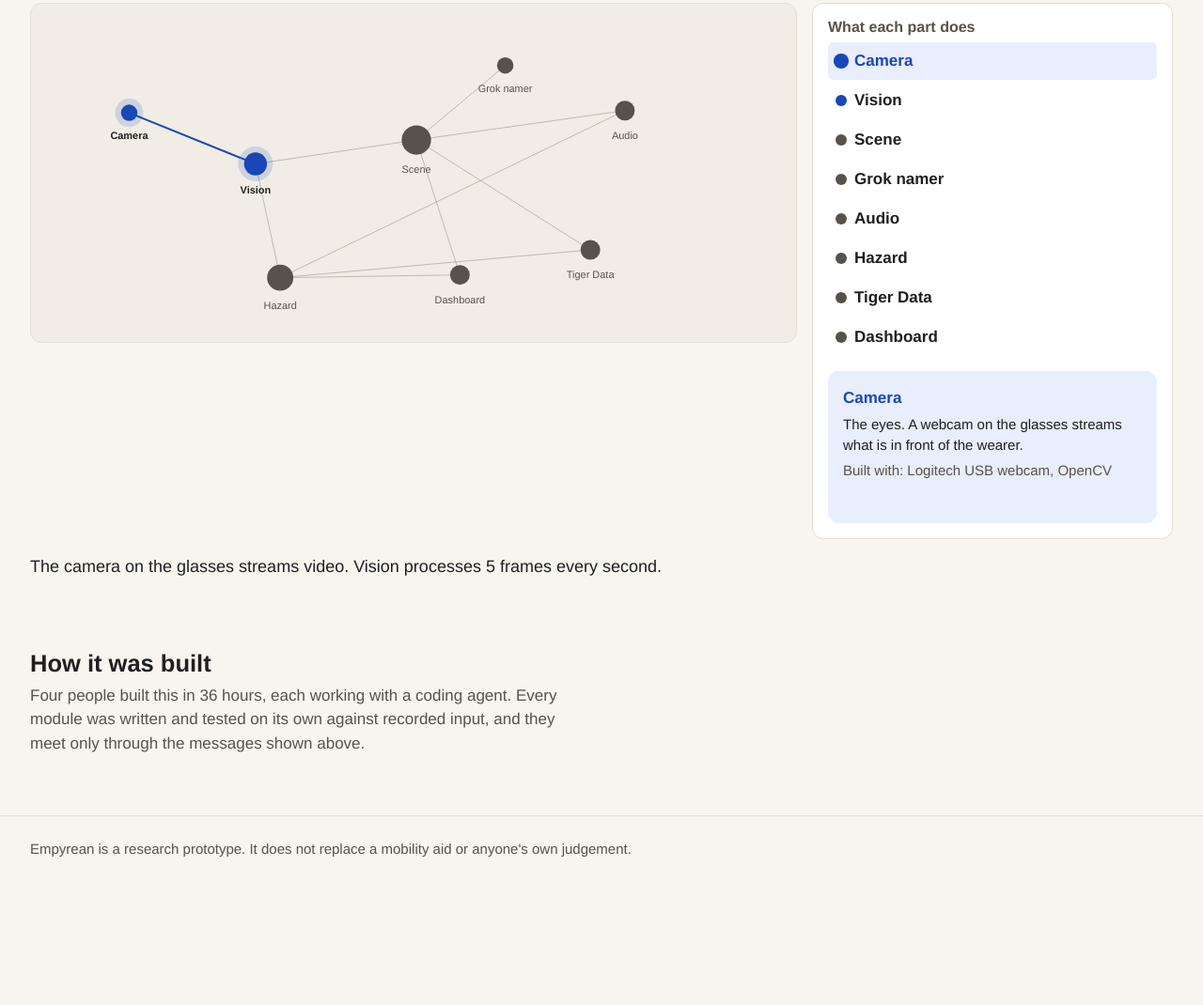
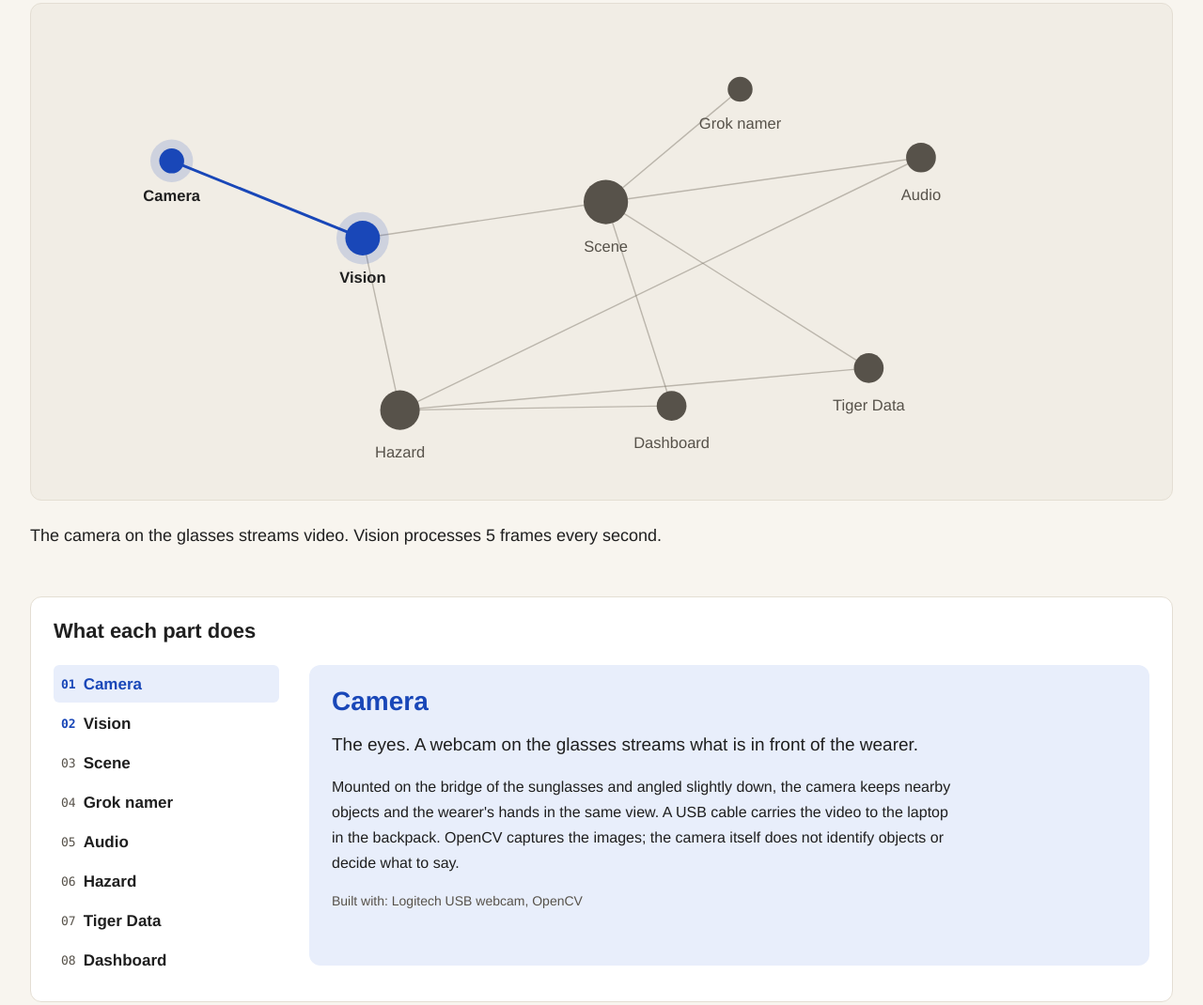
Before and after one commit to richardlancs/Empyrean, a plain HTML site: page howitworks/index.html in a window 1280 px wide. Shown: the part 1673-2743 px from the top of the page at 94% size. Before the commit the page ends 2613 px from the top, so only its background shows below. Drawn offline with nearby package versions, Linux system fonts and the light colour scheme; files that its build step writes are made by us from their sources; files whose address does not match are found by name.

Commit message:
Expand walkthrough flowchart and add linked module descriptions

```diff
--- a/howitworks/content.js
+++ b/howitworks/content.js
@@ -72,48 +72,56 @@ export const NODES = deepFreeze([
     id: "camera",
     label: "Camera",
     role: "The eyes. A webcam on the glasses streams what is in front of the wearer.",
+    description: "Mounted on the bridge of the sunglasses and angled slightly down, the camera keeps nearby objects and the wearer's hands in the same view. A USB cable carries the video to the laptop in the backpack. OpenCV captures the images; the camera itself does not identify objects or decide what to say.",
     tech: "Logitech USB webcam, OpenCV",
   },
   {
     id: "vision",
     label: "Vision",
     role: "Finds objects and fingertips in 5 frames every second and follows them from frame to frame.",
+    description: "Each processed image is resized to 640 by 360 pixels. YOLO finds objects, ByteTrack gives them consistent IDs across frames, and MediaPipe locates the hands and finger joints. Vision publishes these together as a FrameResult, so both scene tracking and hazard detection can work from the same image without waiting for one another.",
     tech: "YOLO11s, ByteTrack, MediaPipe Hands",
   },
   {
     id: "scene",
     label: "Scene",
     role: "The memory. Keeps track of every object in view and decides when a finger is pointing at one.",
+    description: "Scene keeps an object's name and state attached to its tracking ID, including briefly after a hand hides it from the camera. A steady new object produces a NameRequest. An extended finger casts a ray toward the objects; pointing at the same one for two processed frames produces a TouchEvent. Letting go and pointing again creates a fresh announcement.",
     tech: "In-memory state and a small state machine",
   },
   {
     id: "namer",
     label: "Grok namer",
     role: "Gives each object a specific name, such as a brand, and answers spoken questions about the scene.",
+    description: "When Scene requests a name, a background worker sends Grok a crop of that object. It asks for a short name and includes a brand only when the printed label is readable. The NameResult returns to Scene for future touches. A separate worker answers questions using the current full image, keeping those requests independent of object naming and hazard detection.",
     tech: "Grok vision over the Grok API",
   },
   {
     id: "audio",
     label: "Audio",
     role: "The voice. Speaks names and answers; the alarm always plays ahead of speech.",
+    description: "Audio turns touch announcements and requested answers into speech on the laptop, then plays them through the Bluetooth speaker. Speech runs offline. A HazardEvent interrupts the current phrase and clears waiting speech so the warning can play immediately. The queue keeps only one waiting phrase, preventing old descriptions from building up behind newer events.",
     tech: "Offline text to speech, pygame alarm tone",
   },
   {
     id: "hazard",
     label: "Hazard",
     role: "Watches the feed for things worth a warning, on a path nothing else can delay.",
+    description: "Two checks run alongside the touch flow. A local check looks for vehicle boxes growing quickly in the image. A background Grok check looks for an immediate stair edge, drop, vehicle or obstacle in the walking path. A positive check publishes a HazardEvent to audio, storage and the dashboard. One webcam cannot measure distance, and the checks can miss hazards.",
     tech: "YOLO classes plus a Grok vision check",
   },
   {
     id: "storage",
     label: "Tiger Data",
     role: "The history. Logs every touch and warning so the wearer can ask where something was last touched.",
+    description: "A background worker records touch and hazard events with their timestamps in Tiger Data. Touch records include the object's name and nearby objects, giving a later search some context. An explicit last-touch or last-seen question searches those records and returns the most recent match. If the database is unavailable, the rest of the app continues running.",
     tech: "Tiger Data (Postgres time series)",
   },
   {
     id: "dashboard",
     label: "Dashboard",
     role: "Shows a helper the live feed, the objects in view and what is being touched.",
+    description: "FastAPI serves the page from the laptop. An MJPEG stream carries the camera view, while one WebSocket updates the object list, touch state, recent events and module status. Typed or transcribed questions become messages on the same bus as the other modules. The page reflects the running system; the wearer receives names and answers through the speaker.",
     tech: "FastAPI, MJPEG video, one WebSocket",
   },
 ]);
@@ -178,6 +186,6 @@ export const HAZARD_STEPS = deepFreeze([
     from: "hazard",
     to: ["audio", "storage", "dashboard"],
     message: "HazardEvent",
-    caption: "On a hazard, the alarm cuts in ahead of any speech. This is a prototype warning, not a guarantee.",
+    caption: "The hazard detector publishes a HazardEvent to audio, storage and the dashboard.",
   },
 ]);
--- a/howitworks/how.css
+++ b/howitworks/how.css
@@ -2,7 +2,7 @@
 
 .how-main { padding-block: var(--space-4) var(--space-8); display: grid; gap: var(--space-6); }
 .how-intro h1 { margin: 0 0 var(--space-1); font-size: clamp(28px, 4vw, 40px); }
-.how-intro p, .how-pipeline__lede, .how-built p { margin: 0; max-width: 62ch; color: var(--color-text-secondary); }
+.how-intro p, .how-pipeline__lede { margin: 0; max-width: 62ch; color: var(--color-text-secondary); }
 .how-main h2 { margin: 0 0 var(--space-1); }
 .app-header__tools a { text-decoration: none; }
 .app-footer { padding-block: var(--space-3); color: var(--color-text-secondary); border-top: var(--rule-width) solid var(--color-rule); }
@@ -83,15 +83,13 @@
 /* The step counter sits apart, at the right-hand end of the controls. */
 .how-pipeline__count { margin-left: auto; padding: var(--space-half) var(--space-2); border-radius: var(--radius); background: var(--color-surface-sunken); font-weight: 600; font-variant-numeric: tabular-nums; white-space: nowrap; }
 
-.how-pipeline__body { display: grid; gap: var(--space-2); align-items: start; }
-@media (min-width: 960px) {
-  .how-pipeline__body { grid-template-columns: minmax(0, 1fr) var(--info-column); }
-}
+.how-pipeline__body { display: grid; grid-template-columns: minmax(0, 1fr); gap: var(--space-3); align-items: start; }
 
-/* Sidebar: one row per module; the open row shows the role it plays. */
-.how-sidebar { background: var(--color-surface); border: var(--border-width) solid var(--color-border); border-radius: var(--radius); padding: var(--space-2); }
+/* Module index at left, expanded description at right; both follow the diagram. */
+.how-sidebar { background: var(--color-surface); border: var(--border-width) solid var(--color-border); border-radius: var(--radius); padding: var(--space-3); }
 .how-sidebar[hidden] { display: none; }
-.how-sidebar__title { margin: 0 0 var(--space-1); font-size: 16px; color: var(--color-text-secondary); }
+.how-sidebar__title { margin: 0 0 var(--space-3); font-size: 22px; }
+.how-sidebar__body { display: grid; grid-template-columns: minmax(180px, 240px) minmax(0, 1fr); gap: var(--space-4); align-items: start; }
 .how-sidebar__list { list-style: none; margin: 0; padding: 0; display: grid; gap: 2px; }
 .how-sidebar__item {
   width: 100%; min-height: 40px; padding: var(--space-half) var(--space-1);
@@ -104,13 +102,22 @@
 .how-sidebar__item:hover .how-sidebar__name { transform: translateX(4px); }
 .how-sidebar__item:active .how-sidebar__name { transform: translateX(1px); }
 .how-sidebar__name { transition: transform 280ms cubic-bezier(0.34, 1.56, 0.64, 1); }
-.how-sidebar__dot { width: 12px; height: 12px; flex: none; border-radius: var(--radius-circle); background: var(--color-text-secondary); transition: background-color var(--duration) var(--easing), transform 280ms cubic-bezier(0.34, 1.56, 0.64, 1); }
-.is-active > .how-sidebar__item .how-sidebar__dot { background: var(--color-accent); }
+.how-sidebar__dot { width: 2ch; flex: none; font: 500 13px var(--font-mono); color: var(--color-text-secondary); transition: color var(--duration) var(--easing); }
+.is-active > .how-sidebar__item .how-sidebar__dot { color: var(--color-accent-text); font-weight: 700; }
 .is-open > .how-sidebar__item { background: var(--color-accent-soft); color: var(--color-accent-text); }
-.is-open > .how-sidebar__item .how-sidebar__dot { transform: scale(1.35); background: var(--color-accent); }
-.how-sidebar__card { margin-top: var(--space-2); padding: var(--space-2); min-height: 9.5em; border-radius: var(--radius); background: var(--color-accent-soft); }
-.how-sidebar__card p { margin: 0 0 var(--space-half); font-size: 15px; }
-.how-sidebar__card p.how-sidebar__card-name { font-weight: 700; font-size: 17px; color: var(--color-accent-text); }
+.is-open > .how-sidebar__item .how-sidebar__dot { color: var(--color-accent-text); font-weight: 700; }
+.how-sidebar__card { padding: var(--space-3); min-height: 320px; border-radius: var(--radius); background: var(--color-accent-soft); }
+.how-sidebar__card p { margin: 0 0 var(--space-2); max-width: 75ch; font-size: 16px; line-height: 1.7; }
+.how-sidebar__card p:last-child { margin-bottom: 0; }
+.how-sidebar__card .how-sidebar__card-name { margin: 0 0 var(--space-2); font-weight: 700; font-size: 28px; color: var(--color-accent-text); }
+.how-sidebar__card .how-sidebar__card-role { font-size: 19px; line-height: 1.5; }
+.how-sidebar__card .how-meta { font-size: 14px; }
+@media (max-width: 700px) {
+  .how-sidebar { padding: var(--space-2); }
+  .how-sidebar__body { grid-template-columns: minmax(0, 1fr); gap: var(--space-2); }
+  .how-sidebar__list { grid-template-columns: repeat(2, minmax(0, 1fr)); }
+  .how-sidebar__card { min-height: 0; padding: var(--space-2); }
+}
 @keyframes how-card-in { from { opacity: 0; transform: translateY(6px); } }
 .how-sidebar__card.is-fresh > * { animation: how-card-in 260ms var(--easing) both; }
 .how-pipeline__diagram {
@@ -178,6 +185,7 @@
 
 @media (prefers-reduced-motion: reduce) {
   .how-stage__poster, .how-stage__canvas, .part-label { transition: none; }
+  .how-sidebar__card.is-fresh > * { animation: none; }
 }
 
 /* The panel heading takes focus when a marker opens; it is not a control. */
--- a/howitworks/index.html
+++ b/howitworks/index.html
@@ -77,14 +77,9 @@
           <li>The speaker says the name, Tiger Data logs it and the dashboard highlights the object.</li>
       </ol>
     </div>
-    <aside id="pipeline-sidebar" class="how-sidebar" aria-label="What each module does" hidden></aside>
+    <p id="pipeline-caption" class="how-pipeline__caption" aria-live="polite"></p>
+    <section id="pipeline-sidebar" class="how-sidebar" aria-label="What each module does" hidden></section>
     </div>
-    <p id="pipeline-caption" class="how-pipeline__caption" aria-live="polite"></p>
-  </section>
-
-  <section class="how-built" aria-labelledby="built-title">
-    <h2 id="built-title">How it was built</h2>
-    <p>Four people built this in 36 hours, each working with a coding agent. Every module was written and tested on its own against recorded input, and they meet only through the messages shown above.</p>
   </section>
 </main>
 <footer class="app-footer">
--- a/howitworks/pipeline/diagram.js
+++ b/howitworks/pipeline/diagram.js
@@ -139,20 +139,20 @@ export function mountPipeline(root, { reducedMotion = false } = {}) {
   count.classList.add("how-pipeline__count");
   controlsHost.append(play, back, next, swap, view, count);
 
-  // ----- sidebar: what each module does -----
-  // One row per module. The row for the module being pointed at (or, failing
-  // that, the one sending in the current step) is open and shows its role.
+  // ----- module index and description below the full-width diagram -----
   const sideItems = new Map();
-  const sideList = document.createElement("ul");
+  const sideList = document.createElement("ol");
   sideList.className = "how-sidebar__list";
-  for (const node of NODES) {
+  for (const [index, node] of NODES.entries()) {
     const item = document.createElement("li");
     const row = document.createElement("button");
     row.type = "button";
     row.className = "how-sidebar__item";
+    row.setAttribute("aria-controls", "pipeline-module-detail");
     const dot = document.createElement("span");
     dot.className = "how-sidebar__dot";
     dot.setAttribute("aria-hidden", "true");
+    dot.textContent = String(index + 1).padStart(2, "0");
     const name = document.createElement("span");
     name.className = "how-sidebar__name";
     name.textContent = node.label;
@@ -169,24 +169,34 @@ export function mountPipeline(root, { reducedMotion = false } = {}) {
   const sideTitle = document.createElement("h3");
   sideTitle.className = "how-sidebar__title";
   sideTitle.textContent = "What each part does";
-  // The description lives in one card under the list, so opening a module
-  // never moves the rows under the pointer.
-  const card = document.createElement("div");
+  const sideBody = document.createElement("div");
+  sideBody.className = "how-sidebar__body";
+  const indexNav = document.createElement("nav");
+  indexNav.setAttribute("aria-label", "Module index");
+  indexNav.append(sideList);
+  const card = document.createElement("article");
+  card.id = "pipeline-module-detail";
   card.className = "how-sidebar__card";
+  card.setAttribute("aria-labelledby", "pipeline-module-name");
   card.setAttribute("aria-live", "polite");
-  const cardName = document.createElement("p");
+  const cardName = document.createElement("h4");
+  cardName.id = "pipeline-module-name";
   cardName.className = "how-sidebar__card-name";
   const cardRole = document.createElement("p");
+  cardRole.className = "how-sidebar__card-role";
+  const cardDescription = document.createElement("p");
   const cardTech = document.createElement("p");
   cardTech.className = "how-meta";
-  card.append(cardName, cardRole, cardTech);
-  sidebar.replaceChildren(sideTitle, sideList, card);
+  card.append(cardName, cardRole, cardDescription, cardTech);
+  sideBody.append(indexNav, card);
+  sidebar.replaceChildren(sideTitle, sideBody);
   sidebar.hidden = false;
 
   let hoverId = null;
+  let selectedId = null;
   function syncSidebar() {
     const step = active.steps[active.stepper.index];
-    const open = hoverId ?? step.from;
+    const open = hoverId ?? selectedId ?? step.from;
     const lit = new Set([step.from, ...step.to]);
     for (const [id, { item, row }] of sideItems) {
       item.classList.toggle("is-open", id === open);
@@ -197,6 +207,7 @@ export function mountPipeline(root, { reducedMotion = false } = {}) {
     if (cardName.textContent !== node.label) {
       cardName.textContent = node.label;
       cardRole.textContent = node.role;
+      cardDescription.textContent = node.description;
       cardTech.textContent = `Built with: ${node.tech}`;
       card.classList.remove("is-fresh");
       void card.offsetWidth; // restart the entrance animation
@@ -212,6 +223,7 @@ export function mountPipeline(root, { reducedMotion = false } = {}) {
       if (other) useSequence(other.name);
     }
     active.stepper.jumpToNode(id);
+    selectedId = id;
     render(true);
   }
 
@@ -223,7 +235,10 @@ export function mountPipeline(root, { reducedMotion = false } = {}) {
       steps,
       stepper: createStepper({
         steps,
-        onChange: () => render(true),
+        onChange: () => {
+          selectedId = null;
+          render(true);
+        },
         onPlayingChange: (playing) => { play.textContent = playing ? "Pause" : "Play"; },
       }),
     };
@@ -236,6 +251,7 @@ export function mountPipeline(root, { reducedMotion = false } = {}) {
   function useSequence(name) {
     if (active.name !== name) {
       active.stepper.pause();
+      selectedId = null;
       active = sequences[name];
     }
     title.textContent = name === "hazard" ? "The hazard path" : "Follow one touch";
@@ -466,6 +482,7 @@ export function mountPipeline(root, { reducedMotion = false } = {}) {
       for (const sequence of Object.values(sequences)) {
         const index = sequence.steps.findIndex((step) => step.id === stepId);
         if (index < 0) continue;
+        selectedId = null;
         useSequence(sequence.name);
         sequence.stepper.goTo(index);
         render(true);
```
Also changed, not shown: 1 other file.
